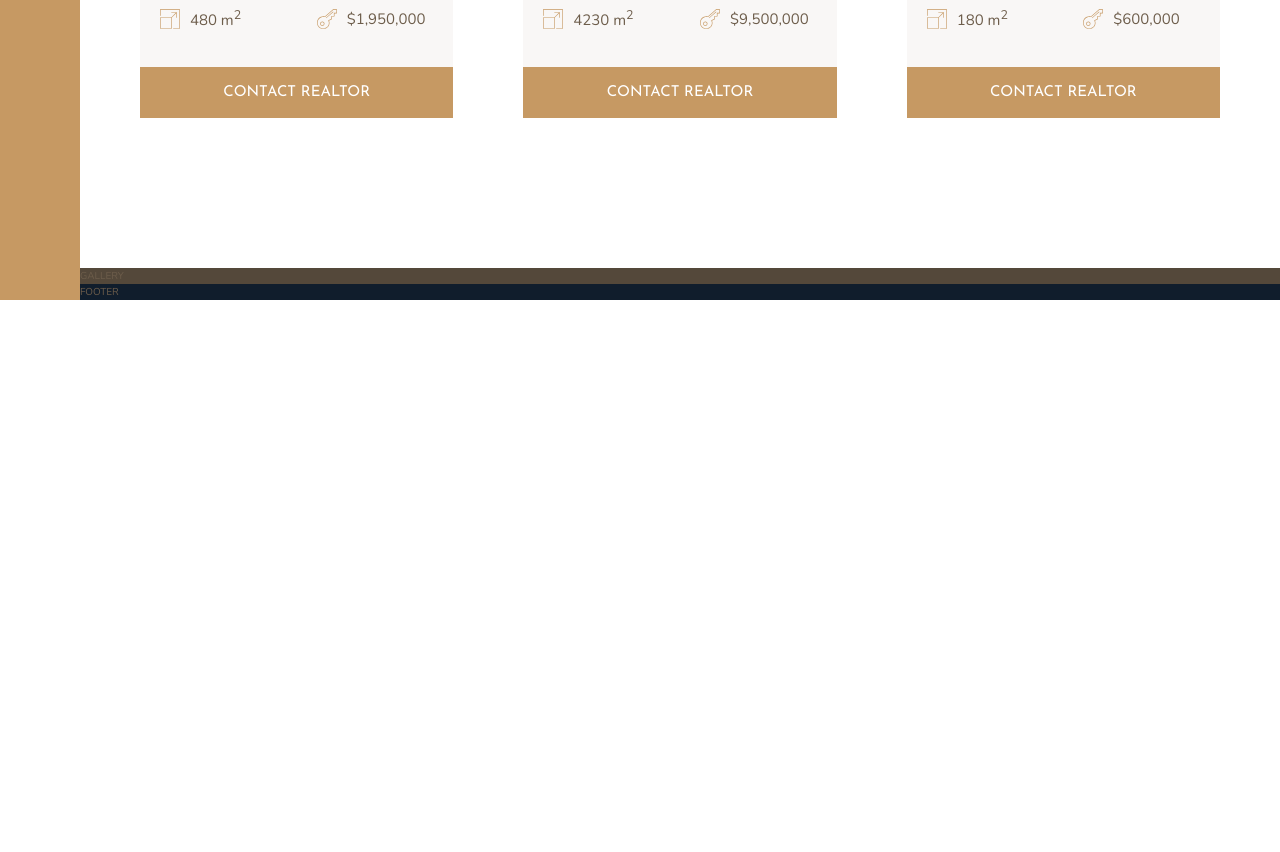
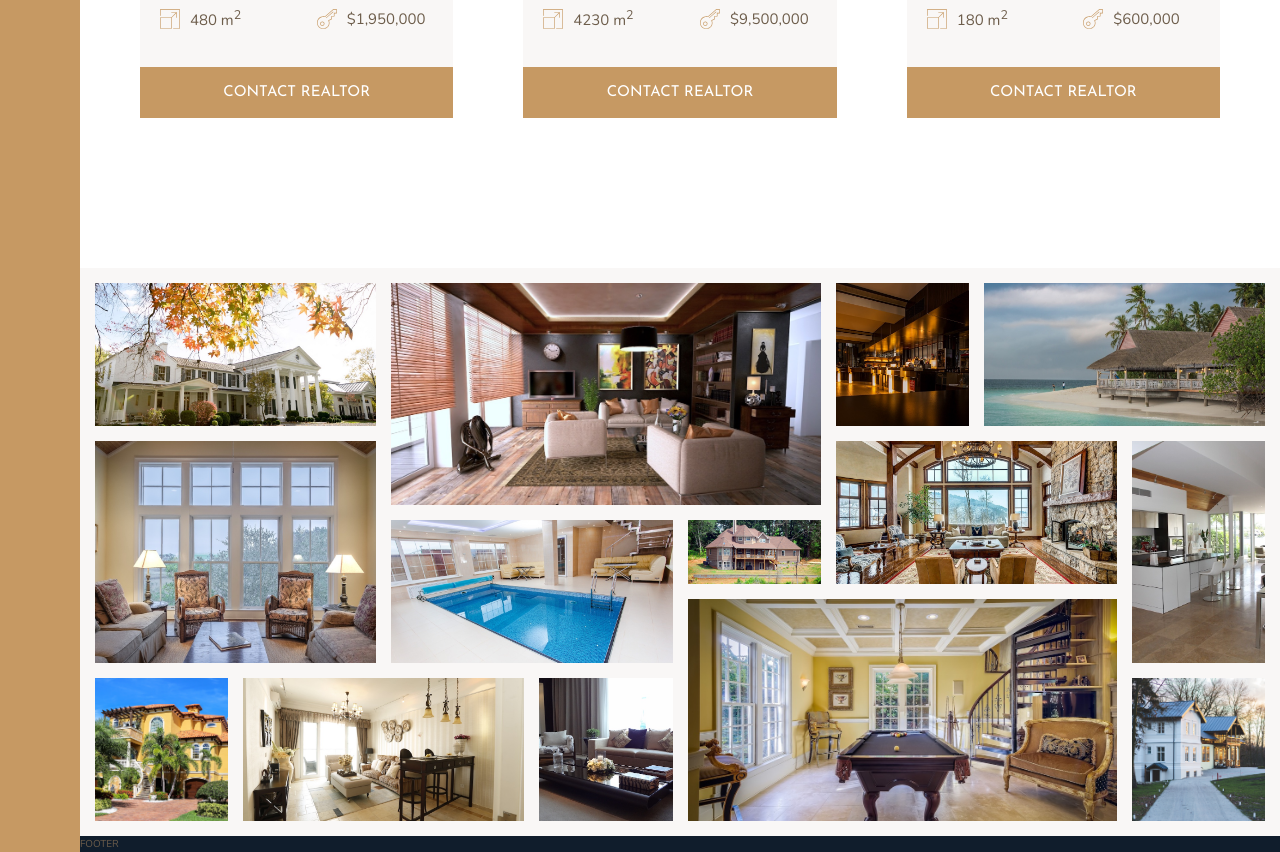
Before and after one commit to timkeresey/Nexter, a website: page starter/index.html in a window 1280 px wide. Shown: the part 2804-3656 px from the top of the page. Before the commit the page ends 3104 px from the top, so only its background shows below. Drawn offline with nearby package versions, Linux system fonts and the light colour scheme.

Commit message:
style gallery section

```diff
--- a/starter/index.html
+++ b/starter/index.html
@@ -302,7 +302,50 @@
        </section>
 
        <section class="gallery">
-           GALLERY
+
+            <figure class="gallery__item gallery__item--1">
+                <img src="img/gal-1.jpeg" alt="Gallery image 1" class="gallery__img">
+            </figure>
+            <figure class="gallery__item gallery__item--2">
+                <img src="img/gal-2.jpeg" alt="Gallery image 2" class="gallery__img">
+            </figure>
+            <figure class="gallery__item gallery__item--3">
+                <img src="img/gal-3.jpeg" alt="Gallery image 3" class="gallery__img">
+            </figure>
+            <figure class="gallery__item gallery__item--4">
+                <img src="img/gal-4.jpeg" alt="Gallery image 4" class="gallery__img">
+            </figure>
+            <figure class="gallery__item gallery__item--5">
+                <img src="img/gal-5.jpeg" alt="Gallery image 5" class="gallery__img">
+            </figure>
+            <figure class="gallery__item gallery__item--6">
+                <img src="img/gal-6.jpeg" alt="Gallery image 6" class="gallery__img">
+            </figure>
+            <figure class="gallery__item gallery__item--7">
+                <img src="img/gal-7.jpeg" alt="Gallery image 7" class="gallery__img">
+            </figure>
+            <figure class="gallery__item gallery__item--8">
+                <img src="img/gal-8.jpeg" alt="Gallery image 8" class="gallery__img">
+            </figure>
+            <figure class="gallery__item gallery__item--9">
+                <img src="img/gal-9.jpeg" alt="Gallery image 9" class="gallery__img">
+            </figure>
+            <figure class="gallery__item gallery__item--10">
+                <img src="img/gal-10.jpeg" alt="Gallery image 10" class="gallery__img">
+            </figure>
+            <figure class="gallery__item gallery__item--11">
+                <img src="img/gal-11.jpeg" alt="Gallery image 11" class="gallery__img">
+            </figure>
+            <figure class="gallery__item gallery__item--12">
+                <img src="img/gal-12.jpeg" alt="Gallery image 12" class="gallery__img">
+            </figure>
+            <figure class="gallery__item gallery__item--13">
+                <img src="img/gal-13.jpeg" alt="Gallery image 13" class="gallery__img">
+            </figure>
+            <figure class="gallery__item gallery__item--14">
+                <img src="img/gal-14.jpeg" alt="Gallery image 14" class="gallery__img">
+            </figure>
+
        </section>
 
        <footer class="footer">
--- a/starter/sass/_gallery.scss
+++ b/starter/sass/_gallery.scss
@@ -1,4 +1,89 @@
 .gallery {
-    background-color: $color-grey-dark-1;
+    background-color: $color-grey-light-1;
     grid-column: full-start / full-end;
+    display: grid;
+    grid-template-columns: repeat(8, 1fr);
+    grid-template-rows: repeat(7, 5vw);
+    grid-gap: 1.5rem;
+    padding: 1.5rem;
+
+    &__item {
+        &--1 {
+            grid-row: 1 / span 2;
+            grid-column: 1 / span 2;
+        }
+
+        &--2 {
+            grid-row: 1 / span 3;
+            grid-column: 3 / span 3;
+        }
+
+        &--3 {
+            grid-row: 1 / span 2;
+            grid-column: 6 / 7;
+        }
+
+        &--4 {
+            grid-row: 1 / span 2;
+            grid-column: 7 / -1;
+        }
+
+        &--5 {
+            grid-row: 3 / span 3;
+            grid-column: 1 / span 2;
+        }
+
+        &--6 {
+            grid-row: 4 / span 2;
+            grid-column: 3 / span 2;
+        }
+
+        &--7 {
+            grid-row: 4 / 5;
+            grid-column: 5 / 6;
+        }
+
+        &--8 {
+            grid-row: 3 / span 2;
+            grid-column: 6 / span 2;
+        }
+
+        &--9 {
+            grid-row: 3 / span 3;
+            grid-column: 8 / -1;
+        }
+
+        &--10 {
+            grid-row: 6 / span 2;
+            grid-column: 1 / 2;
+        }
+
+        &--11 {
+            grid-row: 6 / span 2;
+            grid-column: 2 / span 2;
+        }
+
+        &--12 {
+            grid-row: 6 / span 2;
+            grid-column: 4 / 5;
+        }
+
+        &--13 {
+            grid-row: 5 / span 3;
+            grid-column: 5 / span 3;
+        }
+
+        &--14 {
+            grid-row: 6 / span 2;
+            grid-column: 8 / -1;
+        }
+    }
+
+    &__img {
+        width: 100%;
+        height: 100%;
+        object-fit: cover;
+        display: block;
+    }
+
 }
```
Also changed, not shown: starter/css/style.css.
